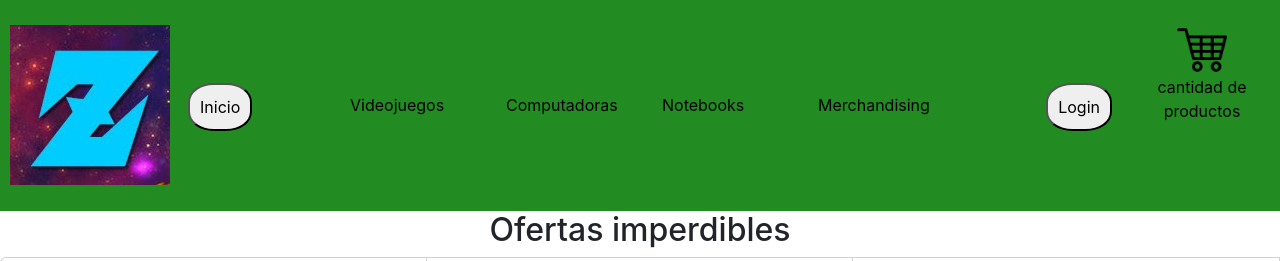
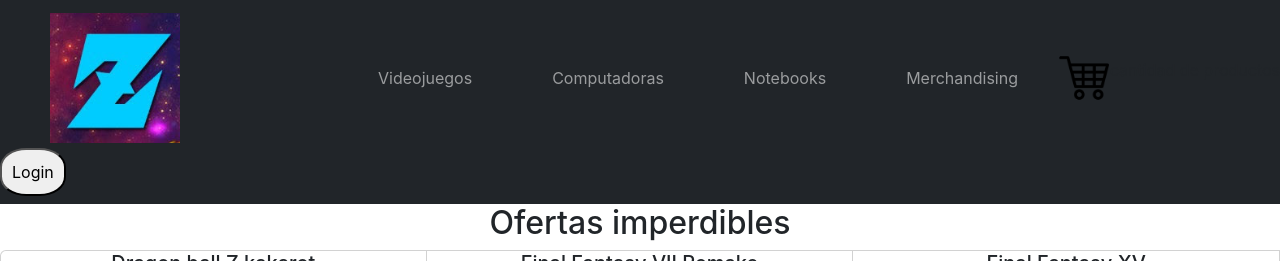
Before and after one commit to Fede-Gomez/tiendaVideoJuegos-GomezFedericoAriel, a React (Create React App) app: page /item/1 in a window 1280 px wide. Shown: the top 261 px of the page. Built offline with nearby package versions, Linux system fonts and the light colour scheme.

Commit message:
arreglos y correcciones para el desafio 5

```diff
--- a/src/App.js
+++ b/src/App.js
@@ -1,24 +1,14 @@
-import logo from './logo.svg';
 import './App.css';
+import { ItemListContainer } from './components/items/ItemListContainer.jsx';
+import { NavBar } from './components/NavBar/NavBar.jsx';
 
 function App() {
   return (
-    <div className="App">
-      <header className="App-header">
-        <img src={logo} className="App-logo" alt="logo" />
-        <p>
-          Edit <code>src/App.js</code> and save to reload.
-        </p>
-        <a
-          className="App-link"
-          href="https://reactjs.org"
-          target="_blank"
-          rel="noopener noreferrer"
-        >
-          Learn React
-        </a>
-      </header>
-    </div>
+    <>
+      <NavBar/>
+        <h2 style={{textAlign:'center'}}>Ofertas imperdibles</h2>
+      <ItemListContainer />
+    </>
   );
 }
 
--- a/src/components/ItemList.js
+++ /dev/null
@@ -1,31 +0,0 @@
-import React, { useState } from 'react'
-import CardItem from './Item'
-import datos from '../assets/datosJuegos/juegos'
-const ItemList = () => {
-const [data, setData] = useState([])
-        setTimeout(() => {
-          setData(datos)
-        }, 2000)
-  return (
-    <>
-      <div className='card-group'>
-      {
-          data.map(e=>(
-            <>
-              <CardItem
-                key={e.id}
-                description={e.desciption}
-                price={e.price}
-                title={e.title}
-                urlPic={e.urlPic}
-                stock={e.stock}
-              />
-            </>
-          ))
-      }
-      </div>
-    </>
-  )
-}
-
-export default ItemList
--- a/src/components/ItemListContainer.js
+++ /dev/null
@@ -1,11 +0,0 @@
-import '../styles/ItemListContainer.css'
-import ItemList from './ItemList'
-export const ItemListContainer = () => {
-  return (
-    <>
-        <div className='cardList' style={{ItemListContainer}}>
-          <ItemList />
-        </div>
-    </>
-  )
-}
--- a/src/components/NavBar.js
+++ /dev/null
@@ -1,42 +0,0 @@
-import React from 'react'
-import '../styles/NavBar.css'
-import logo from '../assets/logo/logo.jpg'
-import { CartWidget } from './CartWidget'
-
-export const NavBar = () => {
-  return (
-    <>
-        <nav className='navBar'>
-            <ul>
-                <li className='img'>
-                    <img src={logo} />
-                </li>
-                <li>
-                    <button className='btn-inicio'>Inicio</button>
-                </li>
-                <li className='categoria'>
-                    <button className='btn-categoria'>Videojuegos</button>
-                </li>
-                <li className='categoria'>
-                    <button className='btn-categoria'>Computadoras</button>
-                </li>
-                <li className='categoria'>
-                    <button className='btn-categoria'>Notebooks</button>
-                </li>
-                <li className='categoria'>
-                    <button className='btn-categoria'>Merchandising</button>
-                </li>
-                <li className='login'>
-                    <button className='btn-login'>Login</button>
-                </li>
-                <li>
-                    <CartWidget
-                        cantidad={'cantidad de productos'}
-                    />
-                </li>
-
-            </ul>
-        </nav>
-    </>
-  )
-}
--- a/src/components/CartWidget.js
+++ b/src/components/NavBar/CartWidget.jsx
@@ -1,4 +1,4 @@
-import carrito from '../assets/carrito/carrito.png'
+import carrito from '../../assets/carrito/carrito.png'
 export const CartWidget = ({cantidad}) => {
   return (
     <>
--- /dev/null
+++ b/src/components/NavBar/NavBar.jsx
@@ -0,0 +1,34 @@
+import React from 'react'
+import '../../styles/NavBar.css'
+import logo from '../../assets/logo/logo.jpg'
+import { CartWidget } from './CartWidget'
+
+export const NavBar = () => {
+
+    const categorias = ['Videojuegos', 'Computadoras', 'Notebooks', 'Merchandising'];
+
+  return (
+    <>
+        <nav className="navbar navbar-dark bg-dark">
+            <a className="navbar-brand" href="#">
+                <img src={logo} width="130" height="130" className="d-inline-block align-top" alt="logoRedireccion"/>
+                </a>
+            <ul className="navbar-nav">
+                {
+                    categorias.map(cat =>(
+                        <li key={cat} className='nav-item'>
+                            <a className='nav-link' href='#'>{cat}</a>
+                        </li>
+                    ))
+                }
+            </ul>
+            <CartWidget
+                cantidad={'cantidad de productos'}
+            />
+            <button className='btn-login'>
+                Login
+            </button>
+        </nav>
+    </>
+  )
+}
--- /dev/null
+++ b/src/components/items/ItemList.jsx
@@ -0,0 +1,28 @@
+import React, { useState } from 'react'
+import CardItem from './Item'
+
+const ItemList = ({items}) => {
+
+  return (
+    <>
+      <div className='card-group'>
+      {
+        items.map(e=>(
+          <>
+            <CardItem
+              key={e.id}
+              description={e.desciption}
+              price={e.price}
+              title={e.title}
+              urlPic={e.urlPic}
+              stock={e.stock}
+            />
+          </>
+        ))
+      }
+      </div>
+    </>
+  )
+}
+
+export default ItemList
--- /dev/null
+++ b/src/components/items/ItemListContainer.jsx
@@ -0,0 +1,29 @@
+import React,{ useEffect, useState } from 'react'
+import datos from '../../assets/datosJuegos/juegos'
+import '../../styles/ItemListContainer.css'
+import ItemList from './ItemList'
+export const ItemListContainer = () => {
+
+const [productos, setProductos] = useState([])
+
+
+useEffect(() => {
+  const bd = datos;
+  new Promise ((resol)=>{
+    setTimeout(() => {
+      resol(bd)
+    }, 2000)
+  }).then(data =>{
+    setProductos(data);
+  })
+},[])
+
+
+  return (
+    <>
+        <div className='cardList' style={{ItemListContainer}}>
+          {productos && <ItemList items={productos}/>}
+        </div>
+    </>
+  )
+}
--- a/src/index.js
+++ b/src/index.js
@@ -2,15 +2,12 @@ import React from 'react';
 import ReactDOM from 'react-dom/client';
 import './index.css';
 import reportWebVitals from './reportWebVitals';
-import { NavBar } from './components/NavBar';
-import { ItemListContainer } from './components/ItemListContainer';
+import App from './App';
 
 const root = ReactDOM.createRoot(document.getElementById('root'));
 root.render(
   <React.StrictMode>
-    <NavBar/>
-    <h2 style={{textAlign:'center'}}>Ofertas imperdibles</h2>
-    <ItemListContainer />
+    <App/>
   </React.StrictMode>
 );
 
--- a/src/styles/NavBar.css
+++ b/src/styles/NavBar.css
@@ -1,44 +1,22 @@
-.navBar{
-    padding-top: 25px;
-    padding-bottom: 10px;
-    background-color: forestgreen;
-}
-
-ul{
-    display: flex;
-}
-
-.btn-inicio, .btn-login{
+.btn-login{
     border-radius: 40%;
     padding: 10px;
     margin-top: 58px;
+    margin-right: 12px;
+    margin-top: 0px;
 }
 
 img{
-    margin-left: -22px;
+    margin-left: 50px;
+    margin-right: -50px;
 }
 
-.btn-login{
-    margin-right: 12px;
+.navbar-nav{
+    flex-direction: row;
+    margin-left: 15%;
 }
 
-.btn-categoria{
-    background: none;
-    border-style: none;
-    margin-top: 67px;
+.nav-item{
+    padding-left:  40px;
+    padding-right: 40px;
 }
-
-ul li{
-    color:black;
-    flex: 1;
-    list-style: none;
-}
-
-.login{
-    text-align: right;
-    color:black;
-}
-
-.cantidadCarrito{
-    text-align: center;
-}
```
Also changed, not shown: src/components/items/Item.jsx (renamed from src/components/Item.js), src/components/items/ItemCount.jsx (renamed from src/components/ItemCount.js), 1 other file (tests, documents, lock files or other folders).
